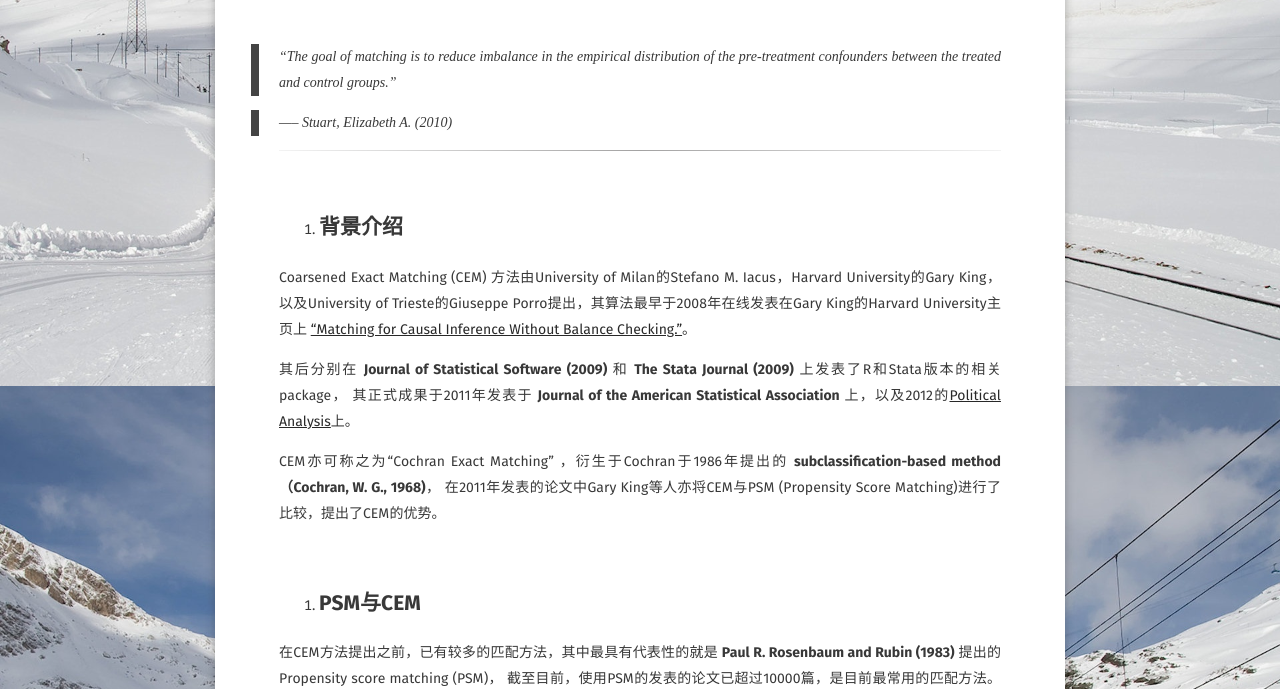
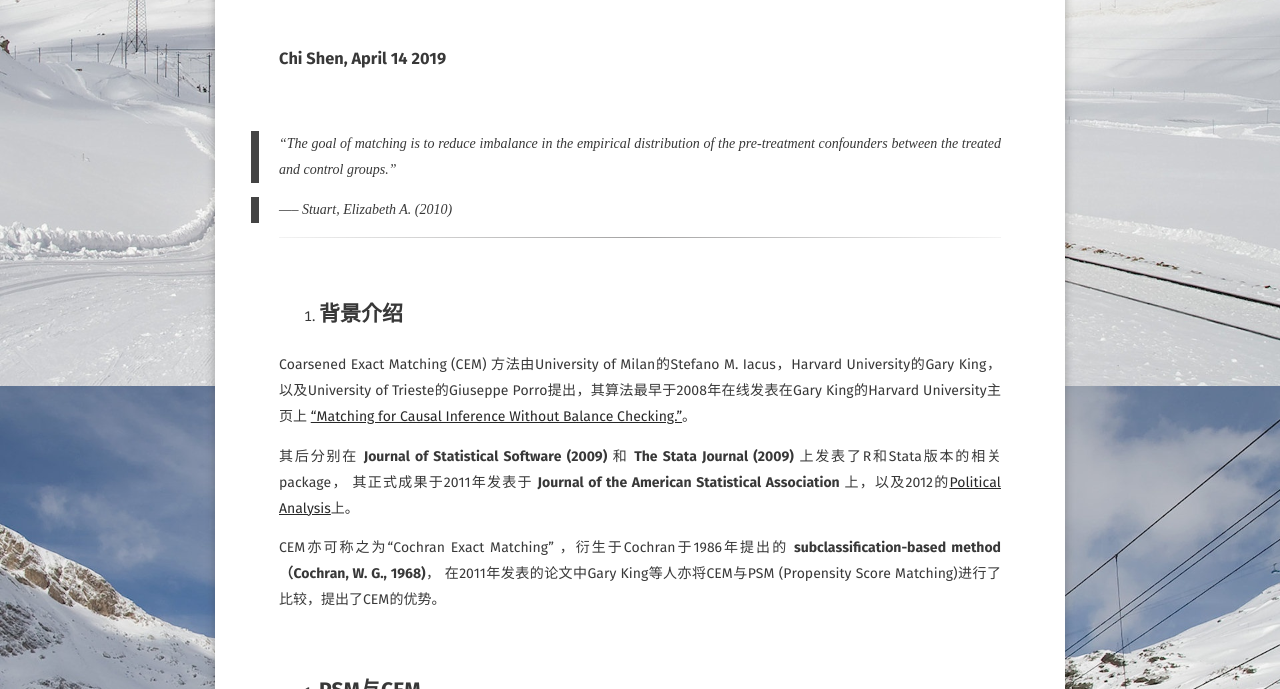
Before and after one commit to shumchi/shumchi.github.io, a Jekyll site: the page built from _posts/2019-04-14-How-to-do-a-Coarsened-Exact-Matching.md, in a window 1280 px wide and 900 px high, scrolled down 363 px, cut to the strip 211-900 px from the top of the window. Built offline with Jekyll 4.4.1, drawn with Linux system fonts in a browser that asks for light colours; some web fonts are replaced.

Commit message:
Update 2019-04-14-How-to-do-a-Coarsened-Exact-Matching.md

```diff
--- a/_posts/2019-04-14-How-to-do-a-Coarsened-Exact-Matching.md
+++ b/_posts/2019-04-14-How-to-do-a-Coarsened-Exact-Matching.md
@@ -9,7 +9,9 @@ feature: https://en.wikipedia.org/wiki/Lion#/media/File:Lion_waiting_in_Namibia.
 comments: true
 ---
 
+### Chi Shen, April 14 2019
 
+<br>
 
 > "The goal of matching is to reduce imbalance in the empirical
 > distribution of the pre-treatment confounders between the treated and
```
